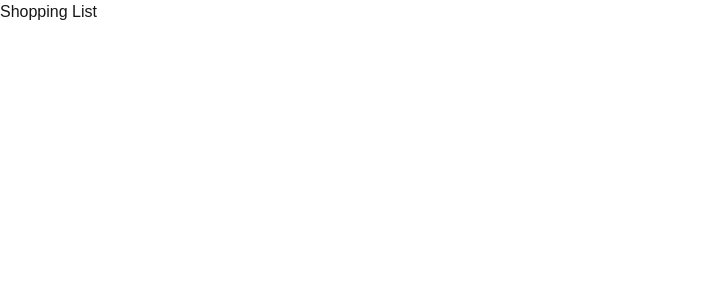
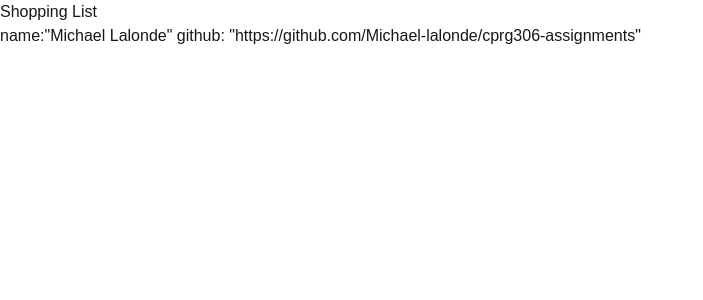
Before and after one commit to Michael-lalonde/cprg306-assignments, a Next.js app: page /week-2 in a window 1280 px wide. Shown: the top 300 px of the page, without its empty margins (0-703 px from the left). Built offline with nearby package versions, Linux system fonts and the light colour scheme.

Commit message:
troubleshooting

```diff
--- a/app/week-2/page.js
+++ b/app/week-2/page.js
@@ -1,7 +1,9 @@
-import Studentinfo from "./student-info"
+import Studentinfo from "./student-info";
 
 export default function Page() {
     return (
-        <h1>Shopping List</h1>
+        <><h1>Shopping List</h1><Studentinfo name="Michael Lalonde" github="https://github.com/Michael-lalonde/cprg306-assignments" /></>
 
-    )}
+    )
+
+}
--- a/app/week-2/student-info.js
+++ b/app/week-2/student-info.js
@@ -1,14 +1,11 @@
-export default function Studentinfo()
+export default function Studentinfo({name, github})
 {
     return(
 
         <div>
-            <h1>Michael Lalonde</h1>
-            <h2>asdf</h2>
+        name:"Michael Lalonde"
+        github: "https://github.com/Michael-lalonde/cprg306-assignments"
         </div>
-
-    )
-
-
+    );
 
 }
```
